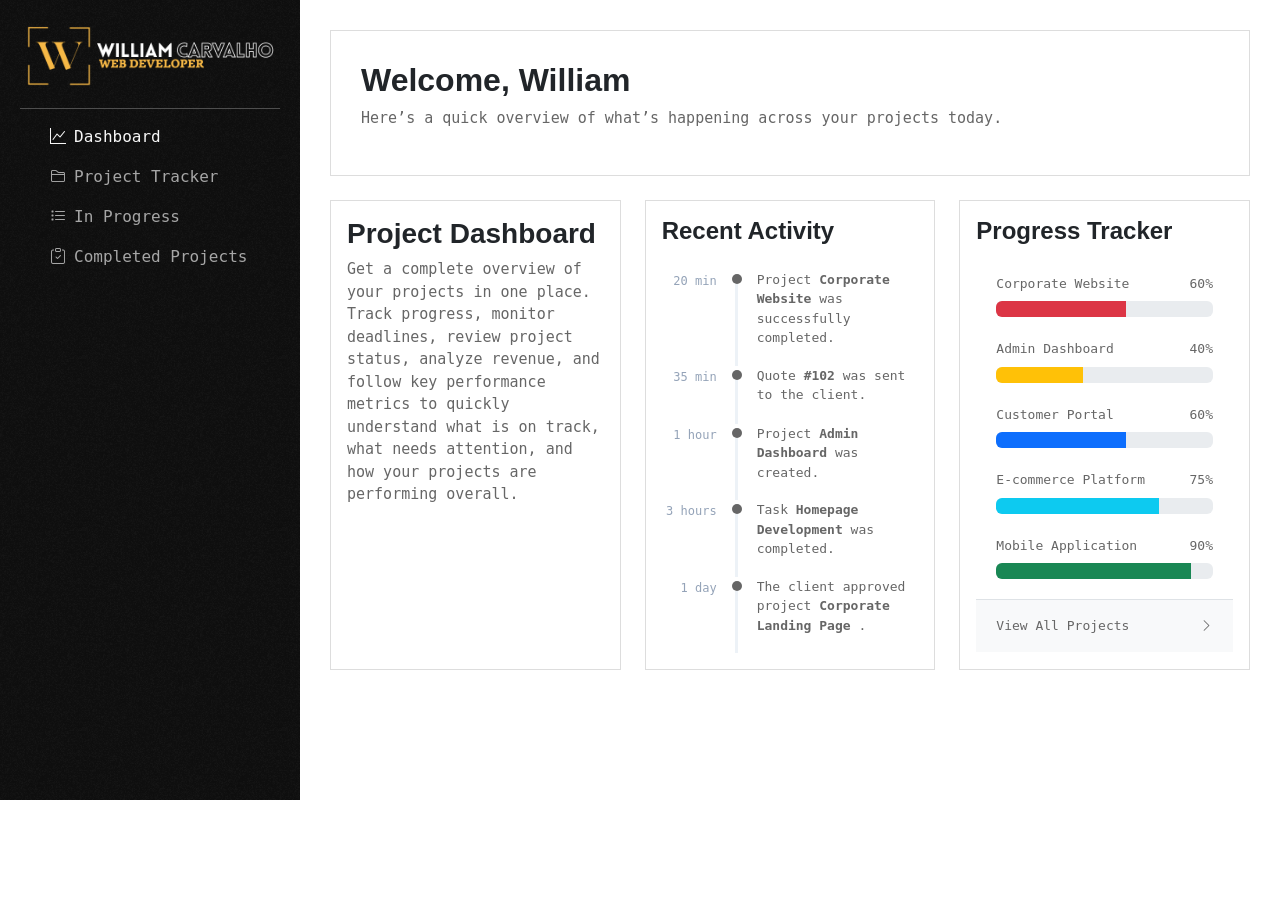
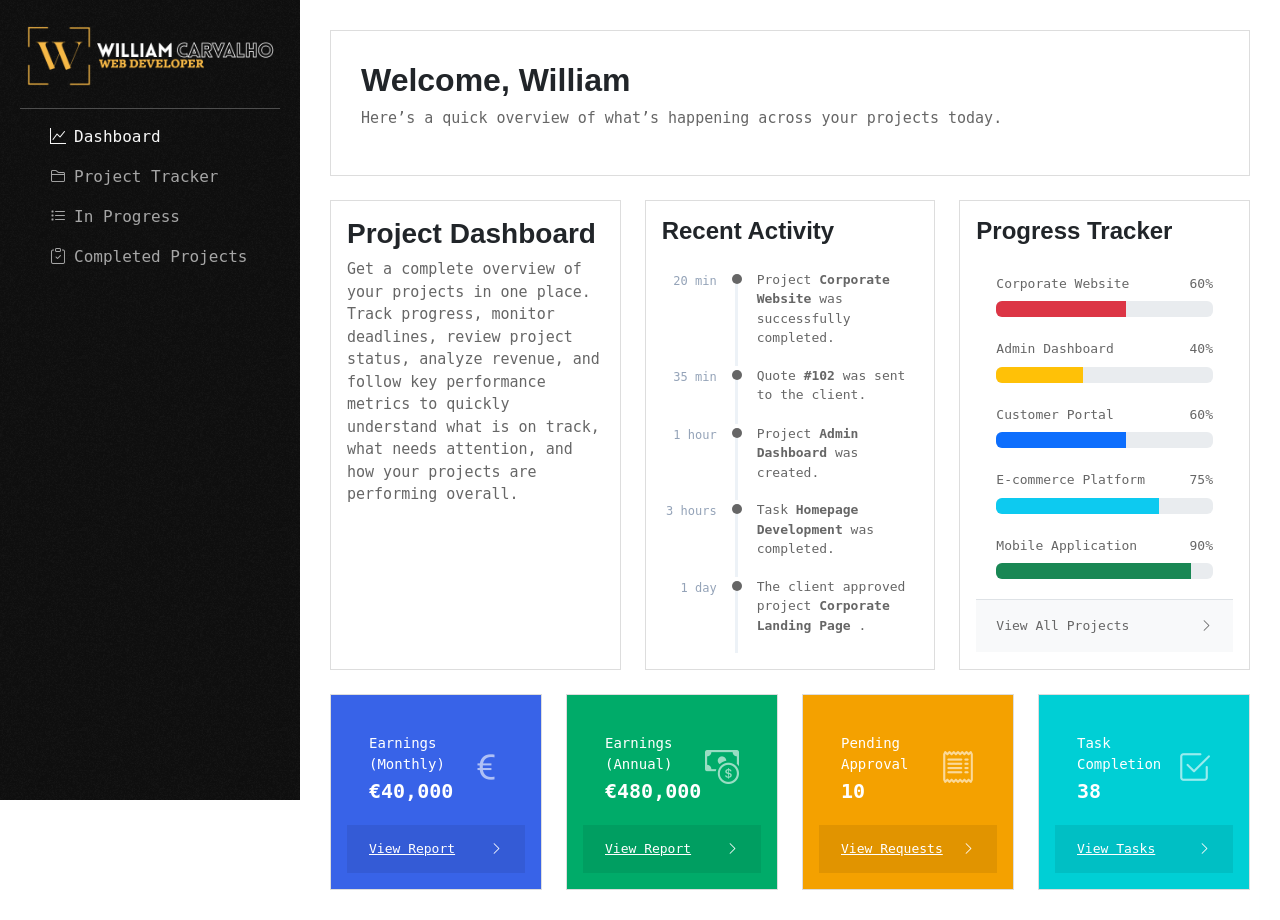
Before and after one commit to williamcarvalhodev/project-management-flask, a Flask app: page /dashboard in a window 1280 px wide. Before the commit the page ends 800 px from the top, so only its background shows below. Run offline with Flask 3, Linux system fonts and the light colour scheme.

Commit message:
add summary section

```diff
--- a/static/css/style.css
+++ b/static/css/style.css
@@ -181,6 +181,77 @@ aside nav a.active {
     text-decoration: none;
 }
 
+/* Summary card section */
+.summary {
+    overflow: hidden;
+    color: #fff;
+    background-color: #3863e8;
+}
+
+.summary-annual {
+    overflow: hidden;
+    color: #fff;
+    background-color: #00ab69;
+}
+
+.summary-request {
+    overflow: hidden;
+    color: #fff;
+    background-color: #f4a100;
+}
+
+.summary-task {
+    overflow: hidden;
+    color: #fff;
+    background-color: #00cfd5;
+}
+
+.summary-card-body {
+    display: flex;
+    align-items: center;
+    justify-content: space-between;
+    font-family: Lekton, monospace;
+    font-weight: 400;
+    font-size: 13px;
+    padding: 22px;
+}
+
+.summary-label {
+    display: block;
+    margin-bottom: 4px;
+    font-size: 14px;
+}
+
+.summary-card h3 {
+    margin: 0;
+    font-family: Lekton, monospace;
+    font-weight: 400;
+    font-size: 20px;
+    font-weight: 700;
+}
+
+.summary-icon {
+    color: rgba(255, 255, 255, 0.6);
+    font-size: 34px;
+}
+
+.summary-card-footer {
+    display: flex;
+    align-items: center;
+    justify-content: space-between;
+    padding: 14px 22px;
+    font-family: Lekton, monospace;
+    font-size: 13px;
+    font-weight: 400;
+    color: #fff;
+    background-color: rgba(0, 0, 0, 0.08);
+}
+
+.summary-card-footer:hover {
+    color: #fff;
+    background-color: rgba(0, 0, 0, 0.14);
+}
+
 /* Large Mobile navigation */
 @media (max-width: 767px) {
 
--- a/templates/dashboard.html
+++ b/templates/dashboard.html
@@ -86,5 +86,88 @@
             </div>
         </div>
     </div>
+
+    <!-- Overview section -->
+    <div class="mt-4">
+        <div class="row g-4">
+
+            <!-- Summary Card section -->
+            <div class="col-12 col-sm-6 col-xl-3">
+                <div class="info-card summary p-3 h-100">
+                    <div class="summary-card">
+                        <div class="summary-card-body">
+                            <div>
+                                <span class="summary-label">Earnings (Monthly)</span>
+                                <h3>€40,000</h3>
+                            </div>
+                            <i class="bi bi-currency-euro summary-icon"></i>
+                        </div>
+                        <a href="#" class="summary-card-footer">
+                            <span>View Report</span>
+                            <i class="bi bi-chevron-right"></i>
+                        </a>
+                    </div>
+                </div>
+            </div>
+
+            <!-- Summary annual card section -->
+                <div class="col-12 col-sm-6 col-xl-3">
+                    <div class="info-card summary-annual p-3 h-100">
+                        <div class="summary-card">
+                            <div class="summary-card-body">
+                                <div>
+                                    <span class="summary-label">Earnings (Annual)</span>
+                                    <h3>€480,000</h3>
+                                </div>
+                                <i class="bi bi-cash-coin summary-icon"></i>
+                            </div>
+                            <a href="#" class="summary-card-footer">
+                                <span>View Report</span>
+                                <i class="bi bi-chevron-right"></i>
+                            </a>
+                        </div>
+                    </div>
+                </div>
+
+                <!-- Summary request card section -->
+                <div class="col-12 col-sm-6 col-xl-3">
+                    <div class="info-card summary-request p-3 h-100">
+                        <div class="summary-card">
+                            <div class="summary-card-body">
+                                <div>
+                                    <span class="summary-label">Pending Approval</span>
+                                    <h3>10</h3>
+                                </div>
+                                <i class="bi bi-receipt summary-icon"></i>
+                            </div>
+                            <a href="#" class="summary-card-footer">
+                                <span>View Requests</span>
+                                <i class="bi bi-chevron-right"></i>
+                            </a>
+                        </div>
+                    </div>
+                </div>
+
+                <!-- Summary task card section -->
+                <div class="col-12 col-sm-6 col-xl-3">
+                    <div class="info-card summary-task p-3 h-100">
+                        <div class="summary-card">
+                            <div class="summary-card-body">
+                                <div>
+                                    <span class="summary-label">Task Completion</span>
+                                    <h3>38</h3>
+                                </div>
+                                <i class="bi bi-check2-square summary-icon"></i>
+                            </div>
+                            <a href="#" class="summary-card-footer">
+                                <span>View Tasks</span>
+                                <i class="bi bi-chevron-right"></i>
+                            </a>
+                        </div>
+                    </div>
+                </div>
+
+        </div>
+    </div>
 </div>
 {% endblock %}
```
